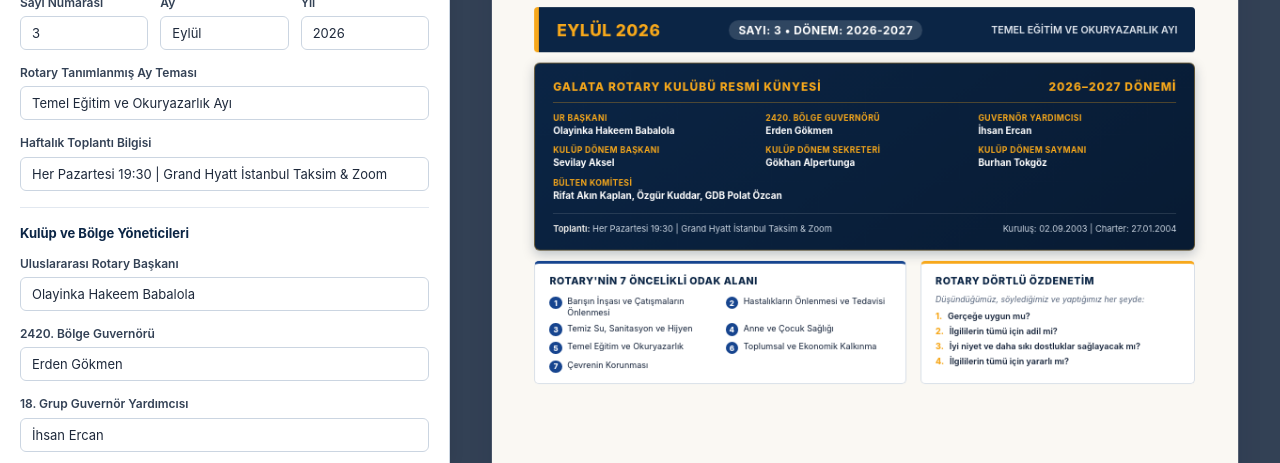
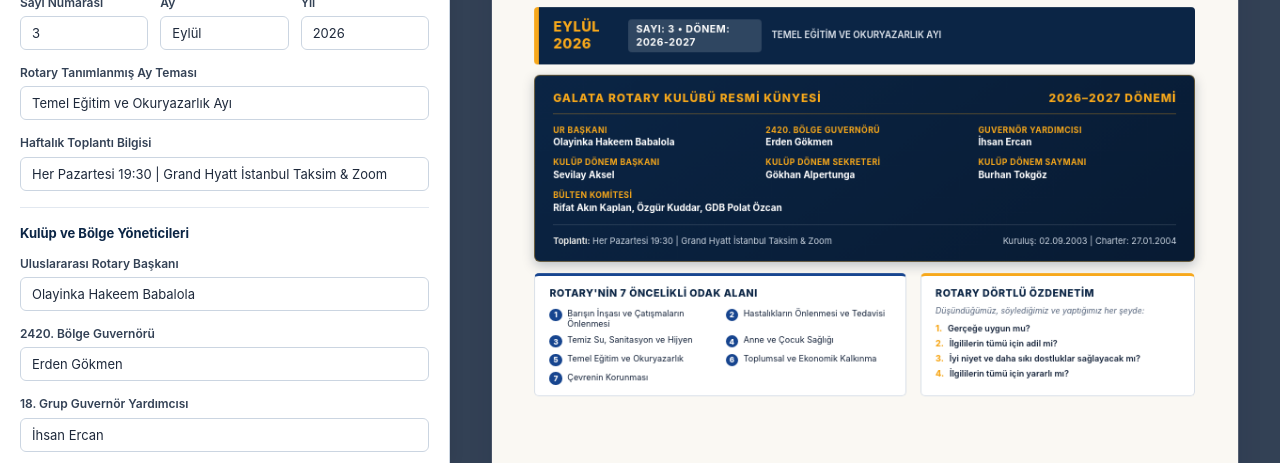
Before and after one commit to Rifat-Akin/galata-rotary-bulten, a website: page public/index.html in a window 1280 px wide. Shown: the part 337-800 px from the top of the page. Drawn offline with Linux system fonts and the light colour scheme; no server answers; files whose address does not match are found by name.

Commit message:
style: restore readable issue ribbon columns and prevent caption squeezing

```diff
--- a/public/styles/bulletin-print.css
+++ b/public/styles/bulletin-print.css
@@ -1102,3 +1102,17 @@
   letter-spacing: 1px;
   text-transform: uppercase;
 }
+
+/* Print editorial QA: keep the issue masthead clearly separated and readable. */
+.cover-issue-ribbon {
+  display: grid;
+  grid-template-columns: 70px 142px minmax(0, 1fr);
+  align-items: center;
+  column-gap: 10px;
+  min-height: 16mm;
+  padding: 2.5mm 4mm;
+}
+.cover-issue-ribbon > * { min-width: 0; }
+.ribbon-month-year { line-height: 1.18; font-size: 11pt; overflow-wrap: normal; }
+.ribbon-issue-badge { display: block; border-radius: 4px; padding: 4px 8px; font-size: 8pt; line-height: 1.25; }
+.ribbon-theme-tag { font-size: 7.3pt; line-height: 1.3; overflow-wrap: break-word; }
```
